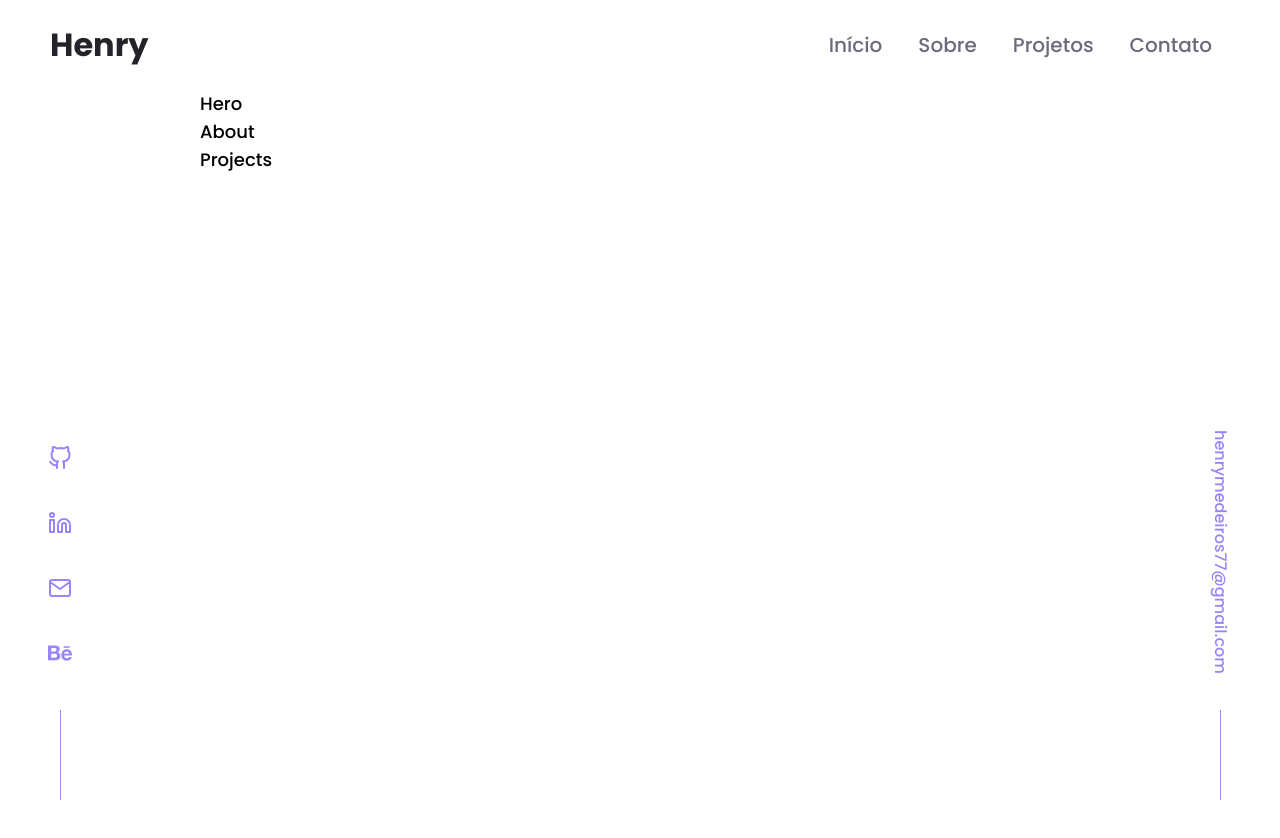
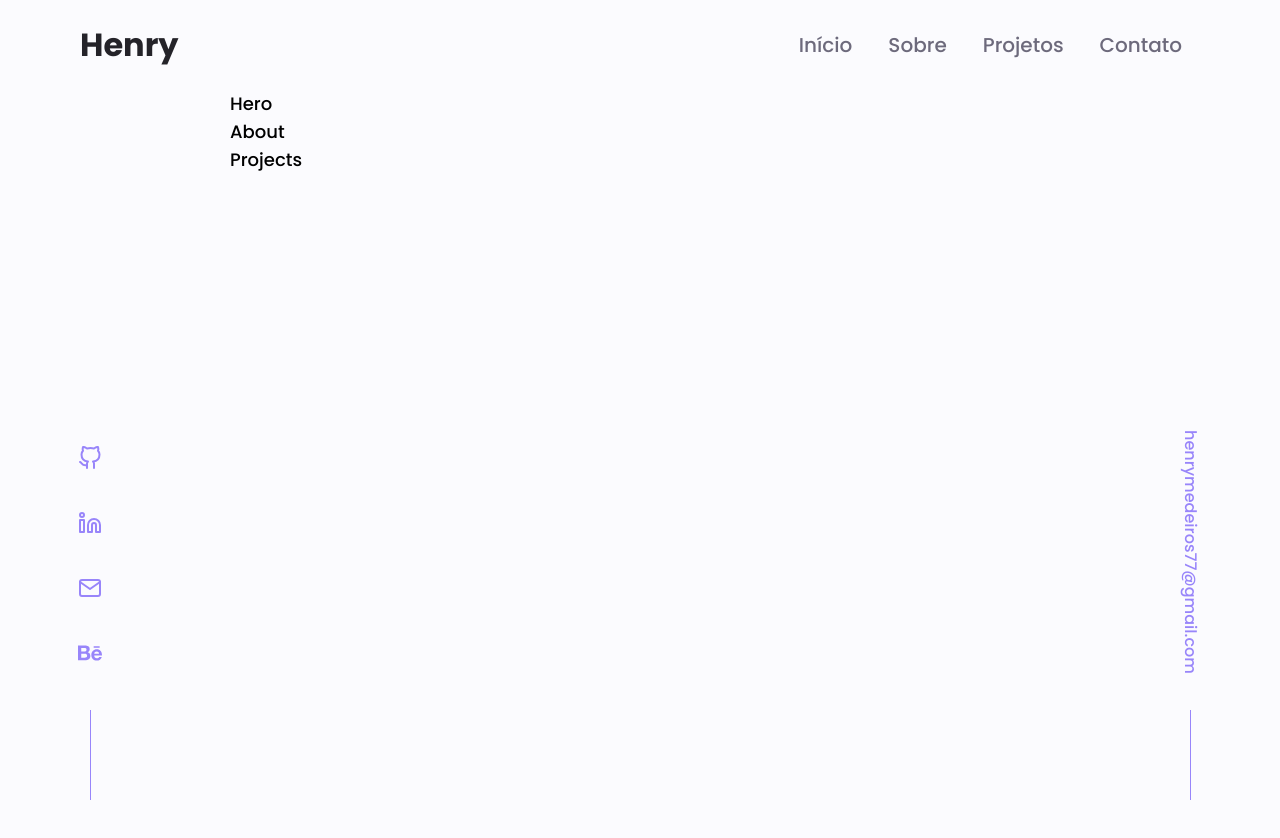
Before and after one commit to henrymedeiros/portfolio, a React (Vite) app: page / in a window 1280 px wide. Shown: the top 838 px of the page. Built offline with nearby package versions, Linux system fonts and the light colour scheme.

Commit message:
custom scrollbar

```diff
--- a/src/components/SideWidget/SideWidget.module.scss
+++ b/src/components/SideWidget/SideWidget.module.scss
@@ -23,7 +23,7 @@
 }
 
 .left{
-  left: 40px;
+  left: 70px;
   .Social {
     list-style: none;
     li a{
@@ -43,7 +43,7 @@
 }
 
 .right{
-  right: 40px;
+  right: 70px;
   a{
     margin-bottom: 36px;
   }
--- a/src/index.scss
+++ b/src/index.scss
@@ -14,6 +14,9 @@
   --primary-color:#6E57E0;
   --primary-color-darker:hsl(250,57%,53%);
   --primary-color-lighter:hsl(250,92%,75%);
+  --bg-color: #FBFBFE;
+
+
 
 
   --transition: all 0.25s cubic-bezier(0.645,0.045,0.355,1);
@@ -23,6 +26,28 @@
   font-weight: 500;
 
 }
+
+html {
+  scrollbar-width: thin;
+  scrollbar-color: var(--primary-color-lighter) var(--bg-color);
+}
+::-webkit-scrollbar {
+  width: 12px;
+}
+::-webkit-scrollbar-track {
+  background: var(--bg-color);
+}
+::-webkit-scrollbar-thumb {
+  background-color: var(--primary-color-lighter);
+  border: 3px solid var(--bg-color);
+  border-radius: 10px;
+}
+
+body{
+  background-color: var(--bg-color);
+}
+
+
 
 a{
   text-decoration: none;
@@ -34,7 +59,7 @@ a{
 
 .main-container{
   width: 100%;
-  padding: 0 50px;
+  padding: 0 80px;
   margin: 0 auto;
 }
 
```
